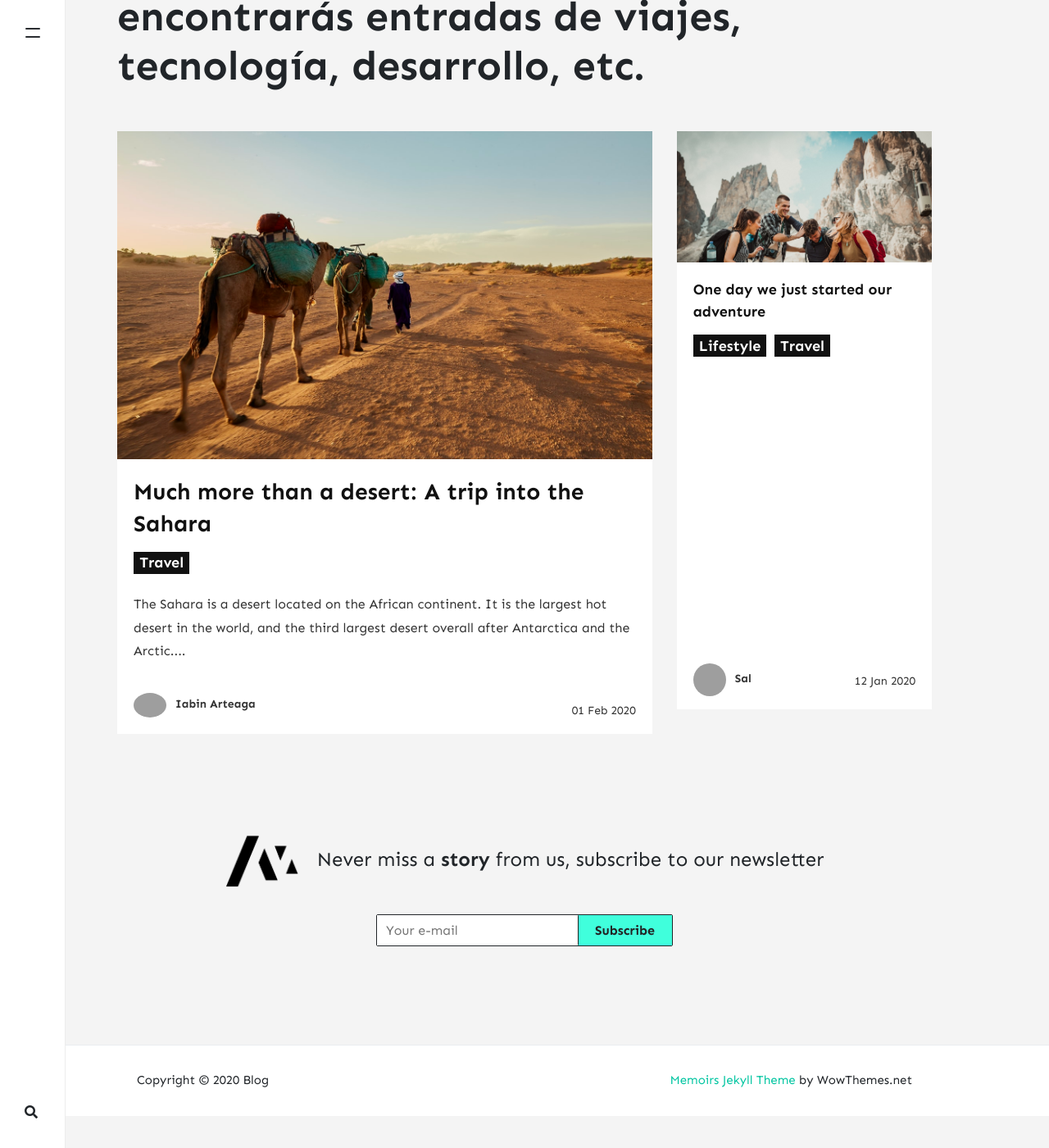
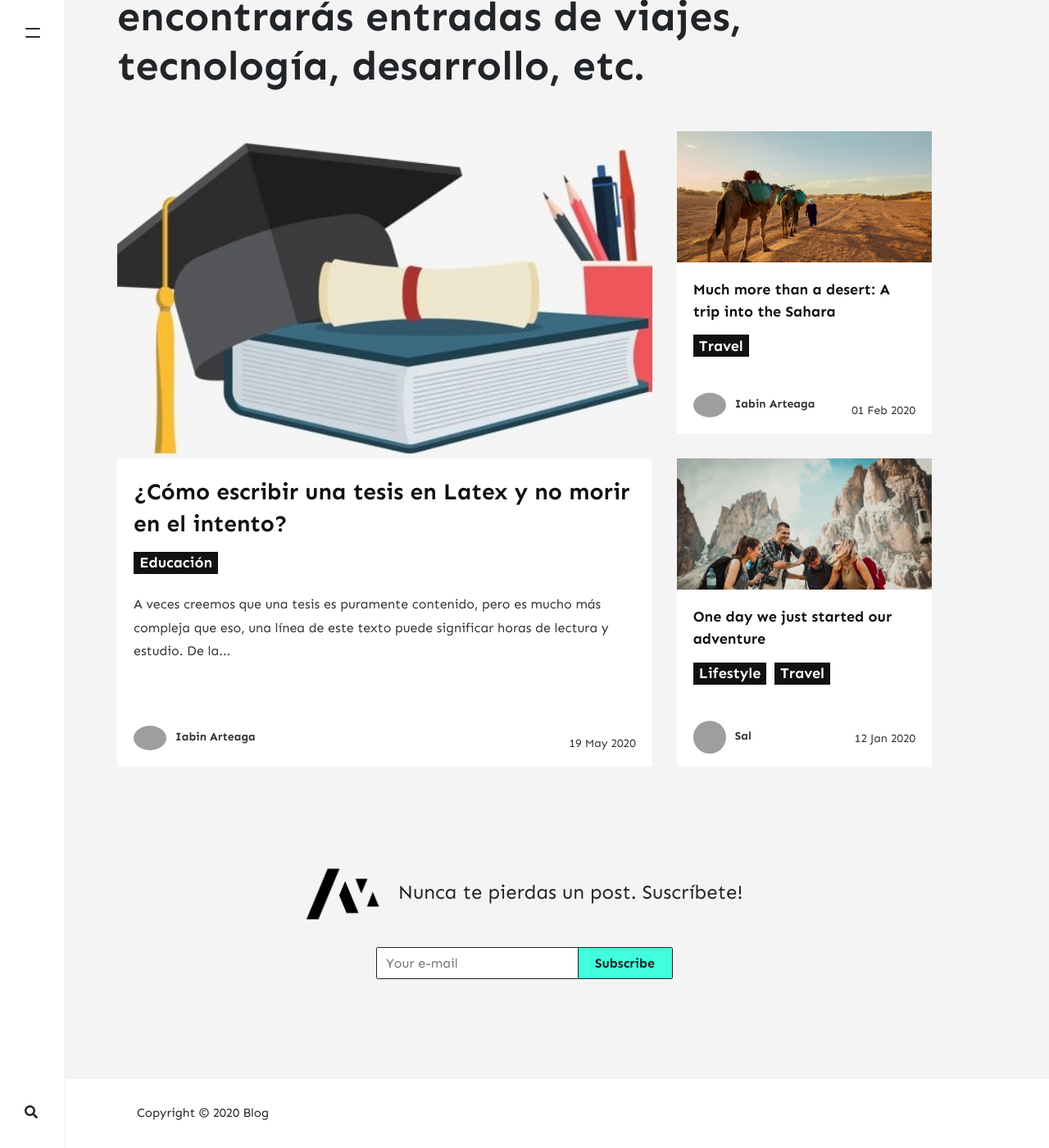
Before and after one commit to iabin/blog, a Jekyll site: the page built from index.html, in a window 1280 px wide and 1400 px high, scrolled down 306 px. Shown: the whole window at 82% size. Built offline with Jekyll 4.4.1, drawn with Linux system fonts in a browser that asks for light colours; nearby versions of some CDN libraries; the list of posts is cut into pages by our own code; comment, search, counter and statistics services are not loaded; before the commit the page ends 1667 px from its top, so only the background shows below that; grey boxes are pictures that could not be loaded.

Commit message:
Agregando nuevo Post

```diff
--- a/_config.yml
+++ b/_config.yml
@@ -7,7 +7,7 @@ favicon: 'assets/images/logo.png'
 baseurl: '/blog'
 google_analytics: 'UA-166991022-1'
 disqus: 'iabin'
-mailchimp-list: 'https://wowthemes.us11.list-manage.com/subscribe/post?u=8aeb20a530e124561927d3bd8&amp;id=8c3d2d214b'
+mailchimp-list: 'https://github.us18.list-manage.com/subscribe/post?u=dbe713f0cdacd4d2c55dcbfa9&amp;id=d2db46647f'
 include: ["_pages"]
 permalink: /:title/
 email: iabin@gmail.com
@@ -79,7 +79,7 @@ adsense-data-ad-client: "ca-pub-3412143450191416"
 adsense-data-ad-slot: "1363087678"
 
 # Lazy Images ("enabled" or "disabled")
-lazyimages: "disabled"
+lazyimages: "enabled"
 
 # Post Author Box ("enabled" or "disabled")
 authorbox: "enabled"
--- a/_layouts/default.html
+++ b/_layouts/default.html
@@ -51,11 +51,13 @@
 <div id="blackover-nav" class="blackover"></div>
 <nav id="menu">
     <ul>
-        <h3>Navigation</h3>
+        <h3>Navegación</h3>
         <li><a href="{{ site.baseurl }}/">Home</a></li>
-        <li><a href="{{ site.baseurl }}/about">About <span class="badge badge-primary">Memoirs Jekyll Theme</span></a></li>
-        <li><a target="_blank" href="https://bootstrapstarter.com/bootstrap-templates/jekyll-theme-memoirs/">Get Memoirs</a></li>
-        <li><a href="{{ site.baseurl }}/contact">Contact</a></li>
+        <li><a href="{{ site.baseurl }}/about">Acerca de mi</a></li>
+        <li><a target="_blank" href="{{ site.baseurl }}/categories">Categorías</a></li>
+        <li><a target="_blank" href="{{ site.baseurl }}/tags">Etiquetas</a></li>
+        <li><a href="{{ site.baseurl }}/contact">Contácteme</a></li>
+        <li><a href=" https://github.com/iabin   ">Sígueme en Github</a></li>
     </ul>
 </nav>
 
@@ -95,7 +97,7 @@
     <!-- Newsletter
     ================================================== -->
     <div class="newsletter text-center">
-        <span class="h4"><img src="{{ site.baseurl }}/{{ site.logo }}" class="newsletter-logo" alt="{{site.title}}"> &nbsp; Never miss a <b>story</b> from us, subscribe to our newsletter</span>
+        <span class="h4"><img src="{{ site.baseurl }}/{{ site.logo }}" class="newsletter-logo" alt="{{site.title}}"> &nbsp; Nunca te pierdas un post. Suscríbete!</span>
         <form action="{{site.mailchimp-list}}" method="post" name="mc-embedded-subscribe-form" class="wj-contact-form validate" target="_blank" novalidate>
             <div class="mc-field-group d-inline-flex">
             <input type="email" placeholder="Your e-mail" name="EMAIL" class="required email" id="mce-EMAIL" autocomplete="on" required>
@@ -107,16 +109,17 @@
 
 </div>
 
+
+
+
+
 <!-- Begin Footer
 ================================================== -->
 <footer class="footer">
     <div class="container">
         <div class="row">
             <div class="col-md-6 col-sm-12 text-center text-lg-left">
-                Copyright © {{ site.time | date: "%Y" }} {{ site.name }}
-            </div>
-            <div class="col-md-6 col-sm-12 text-center text-lg-right">
-                <a target="_blank" href="https://www.wowthemes.net/memoirs-free-jekyll-theme/">Memoirs Jekyll Theme</a> by WowThemes.net
+                Copyright © {{ site.time | date: "%Y" }} Blog
             </div>
         </div>
     </div>
--- a/_pages/about.md
+++ b/_pages/about.md
@@ -1,12 +1,19 @@
 ---
 layout: page
-title: Memoirs, a free minimalist Jekyll blogging theme with modern design
+title: ¿Quién soy yo?
 permalink: /about
 comments: false
-image: assets/images/screenshot.jpg
 imageshadow: true
 ---
 
-This website is a demonstration to see **Memoirs Jekyll theme** in action. The theme is compatible with Github pages, in fact even this demo itself is created with Github Pages and hosted with Github.
+Me llamo Alejandro Iabin Arteaga Hernández, estudié ciencias de la computación en la
+Facultad de Ciencias de la UNAM, en Ciudad de México.
 
-<a target="_blank" href="https://bootstrapstarter.com/bootstrap-templates/jekyll-theme-memoirs/" class="btn btn-dark"> Get Memoirs for Jekyll &rarr;</a>
+Me fascina viajar, disfruto de la programación, me gusta la música, toco la guitarra clásica y aprendo piano.
+Disfruto del humor no tan político y tengo muchos hobbies que disfruto compartir, uno de ellos: el blogging.
+
+Actualmente soy desarrollador full stack, espero que disfruten las entradas que coloco en este blog.
+
+<img src="/blog/assets/images/about/about.jpg">
+
+<a target="_blank" href="https://twitter.com/iabin" class="btn btn-dark"> Sígueme en twitter. &rarr;</a>
--- /dev/null
+++ b/_posts/2020-05-19-escribir-una-tesis.md
@@ -0,0 +1,31 @@
+---
+layout: post
+title:  "¿Cómo escribir una tesis en Latex y no morir en el intento?"
+author: iabin
+tags: [tutorial, escribir]
+categories: [ Educación]
+image: assets/images/posts/tesis/tesis.jpg
+---
+
+A veces creemos que una tesis es puramente contenido, pero es mucho más compleja que eso,
+una línea de este texto puede significar horas de lectura y estudio. De la misma manera
+que una figura que puede parecer simple a la vista, puede tener muchas horas de trabajo
+para conseguir el estilo perfecto.
+
+El caso ideal sería poder concentrar nuestra capacidad puramente al desarrollo del contenido
+de la tesis, sin tenernos que desgastar demasiado en el formato, por ello a lo largo del tiempo
+han sido desarrollados gestores de estilo automátizados, uno de los más famosos y del que hablaremos
+en esta entrada es Latex.
+
+Hablaremos de la configuración de un proyecto de tesis usando Latex.
+
+##  1. Elige un entorno de desarrollo.
+
+Lo ideal sería tener un IDE con algún controlador de versiones, mi preferencia personal es
+visual-studio y Github, pero depende de la capacidad técnica de cada persona, debido a que
+configurar el ambiente para estos puede ser complicado.
+
+Para personas no informáticas les recomiendo usar la página [OverLeaf](https://www.overleaf.com/project)
+Es un editor online para Latex muy confiable, creen una cuenta hagan login y creen un "Blank Project".
+
+![image alt ><](/blog/assets/images/posts/tesis/capture1.PNG "Crear proyecto Overleaf")
```
Also changed, not shown: _pages/contact.md (+6 -6 lines), assets/images/about/about.jpg (added), assets/images/posts/tesis/capture1.PNG (added), assets/images/posts/tesis/tesis.jpg (added).
